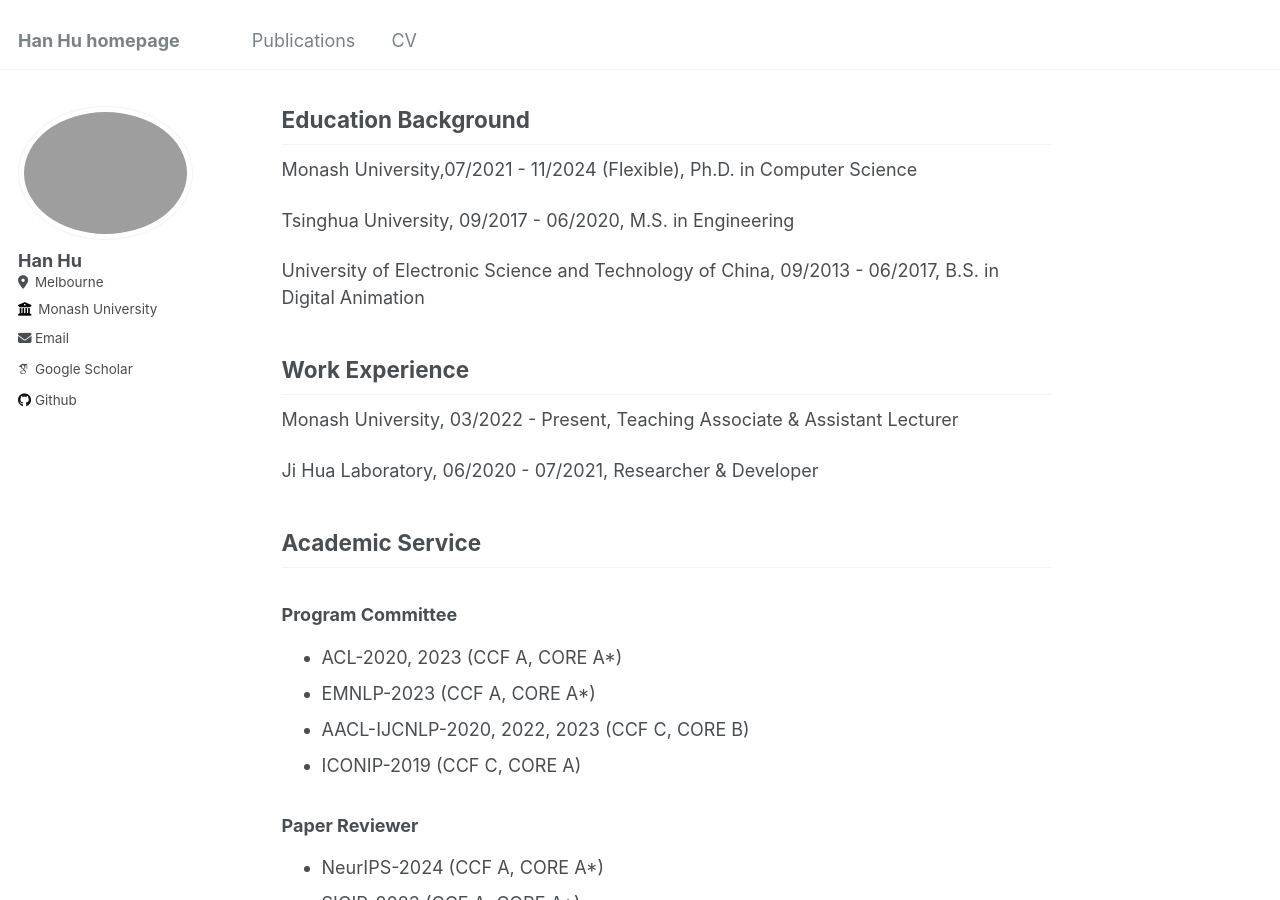
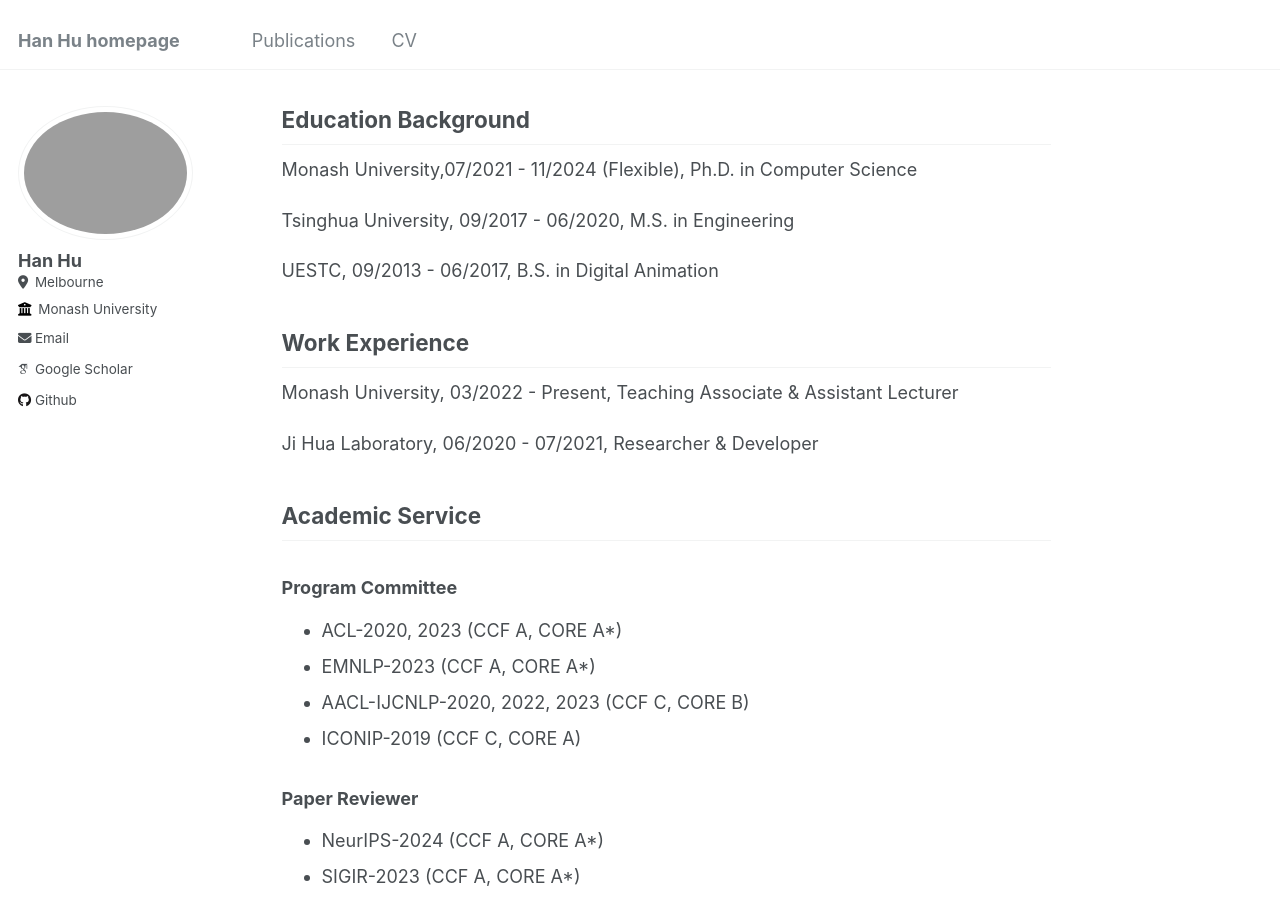
Before and after one commit to huhanGitHub/huhanGitHub.github.io, a Jekyll site: the page built from _pages/about.md, in a window 1280 px wide and 900 px high, scrolled down 1715 px. Built offline with Jekyll 4.4.1, drawn with Linux system fonts in a browser that asks for light colours; some web fonts are replaced.

Commit message:
Update about.md

```diff
--- a/_pages/about.md
+++ b/_pages/about.md
@@ -31,7 +31,7 @@ I am on the job market now, actively looking for a **research scientist** or **p
 - [TOSEM'2023] **Han Hu**, et al. "A First Look at On-device Models on iOS." (ICSE 2024-JF, **CCF A**, **CORE A\***)
 - [NeurIPS'2023] **Han Hu**, et al. "Pairwise GUI Dataset Construction Between Android Phones and Tablets." (**CCF A**, **CORE A\***)
 - [WWW'2023]Huang, Yujin, Terry Yue Zhuo, Qiongkai Xu, **Han Hu**, et al. "Training-free Lexical Backdoor Attacks on Language Models." (**CCF A**, **CORE A\***)
-- [TOSEM'2023]**Han Hu**, et al. "Automated Mapping of Adaptive App GUIs from Phone to TV." (ICSE 2024-JF, **CCF A**, **CORE A\***)
+- [TOSEM'2023] **Han Hu**, et al. "Automated Mapping of Adaptive App GUIs from Phone to TV." (ICSE 2024-JF, **CCF A**, **CORE A\***)
 - [ICSE-SEIP'2021] Yujin Huang, **Han Hu**, et al. "Robustness of on-device Models: Adversarial Attack to Deep Learning Models on Android Apps."
 - [TOSEM'2021] Qiuyuan Chen, Xin Xia, **Han Hu**, et al. "Why My Code Summarization Model Does Not Work: Code Comment Improvement with Category Prediction." (**CCF A**, **CORE A\***)
 - [ICONIP'2019] **Han Hu**, et al. "Code Generation from Supervised Code Embeddings." (CCF C, CORE A)
@@ -50,7 +50,7 @@ Monash University,07/2021 - 11/2024 (Flexible), Ph.D. in Computer Science
 
 Tsinghua University, 09/2017 - 06/2020, M.S. in Engineering
 
-University of Electronic Science and Technology of China, 09/2013 - 06/2017, B.S. in Digital Animation
+UESTC, 09/2013 - 06/2017, B.S. in Digital Animation
 
 
 ## Work Experience
```
